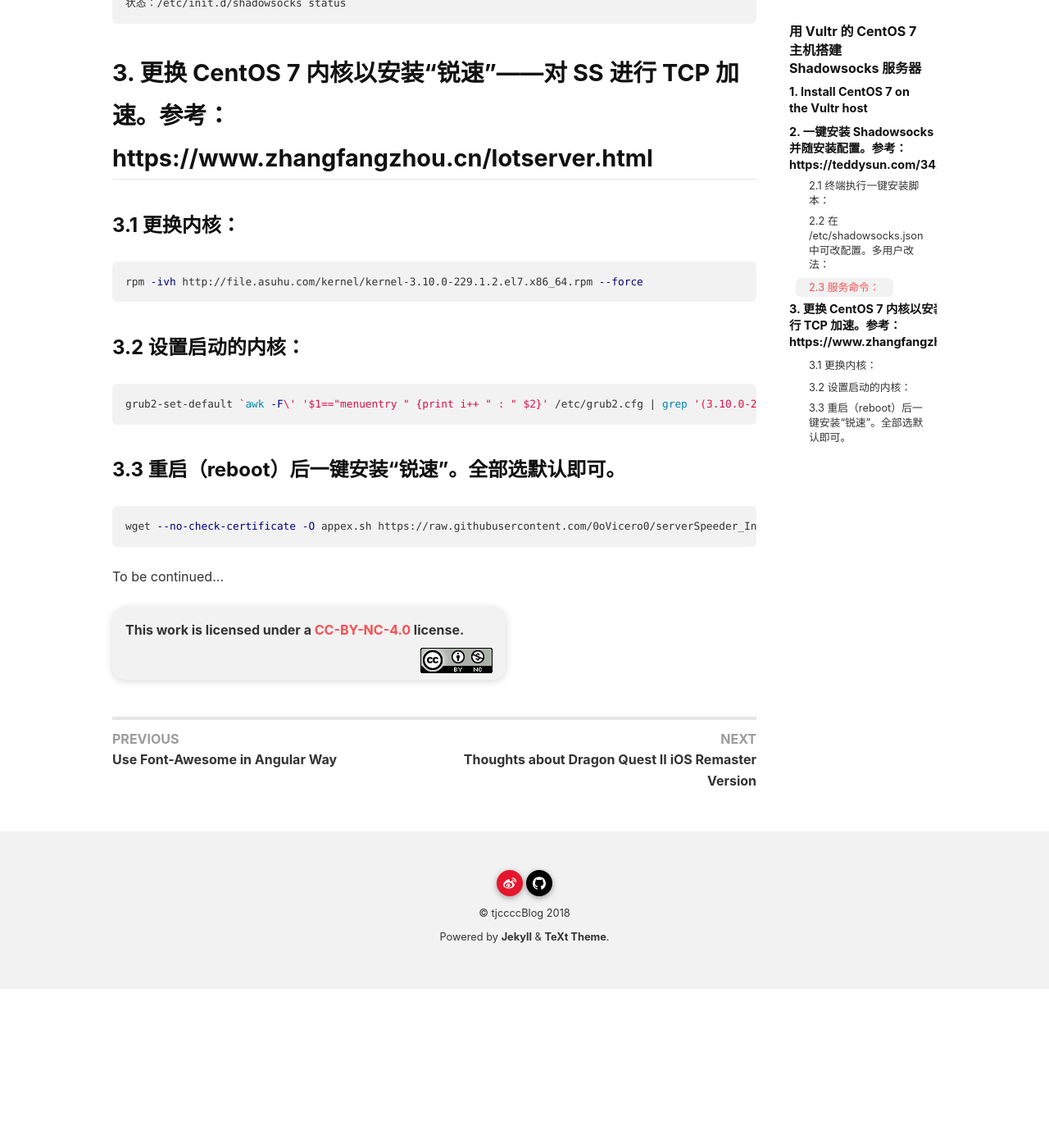
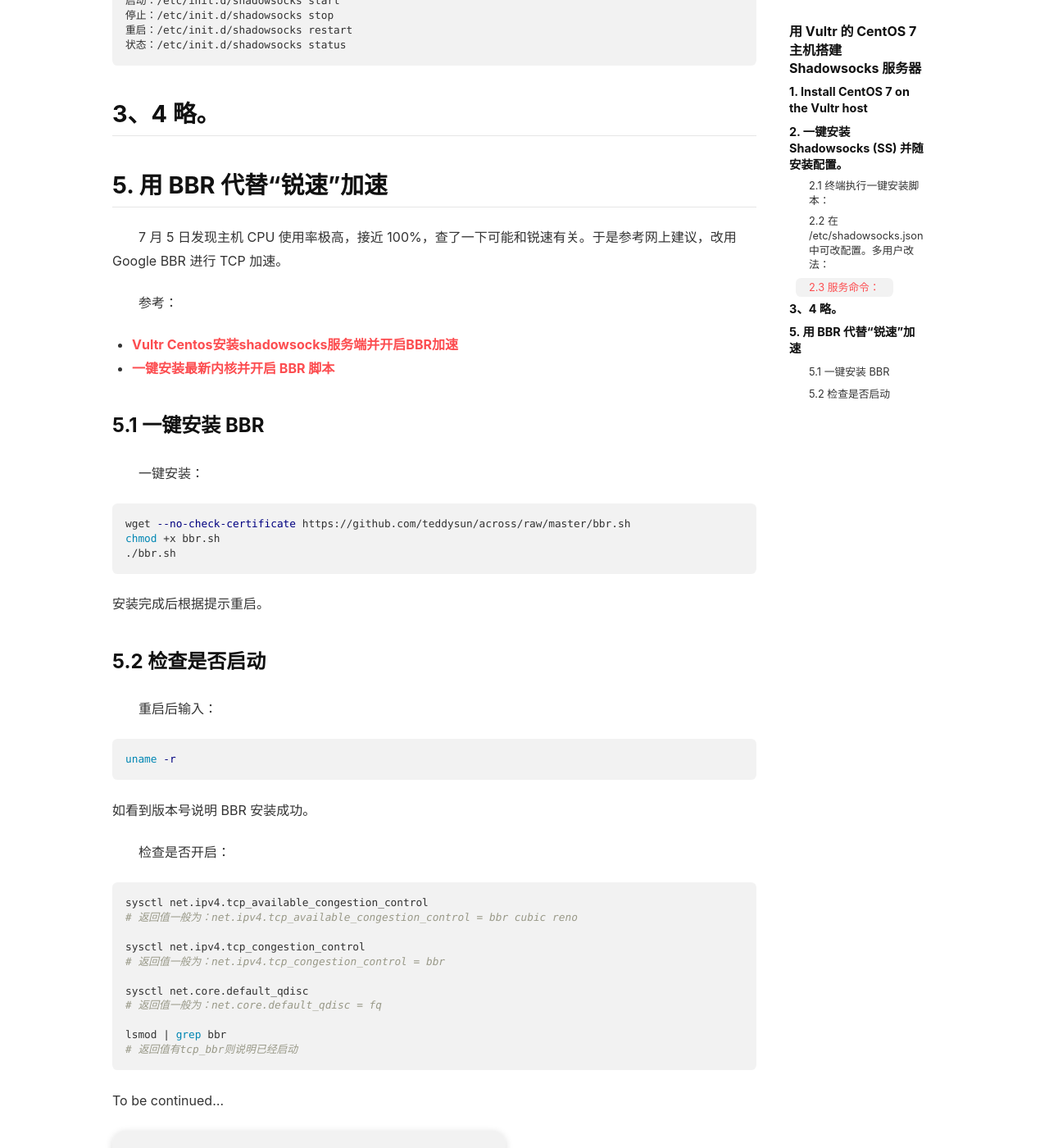
Before and after one commit to tjcccc/tjcccc.github.io, a Jekyll site: the page built from _posts/2018-04-13-Vultr-Fast-Shadowsocks-Server.md, in a window 1280 px wide and 1400 px high, scrolled down 1426 px. Shown: the whole window at 82% size. Built offline with Jekyll 4.4.1, drawn with Linux system fonts in a browser that asks for light colours; nearby versions of some CDN libraries; before the commit the page ends 2632 px from its top, so only the background shows below that; some of the changed text lies outside the part shown.

Commit message:
Update BBR method.

````diff
--- a/_posts/2018-04-13-Vultr-Fast-Shadowsocks-Server.md
+++ b/_posts/2018-04-13-Vultr-Fast-Shadowsocks-Server.md
@@ -8,7 +8,11 @@ tags: Shadowsocks Vultr
 
 ## 1. Install CentOS 7 on the Vultr host
 
-## 2. 一键安装 Shadowsocks (SS) 并随安装配置。参考：https://teddysun.com/342.html
+## 2. 一键安装 Shadowsocks (SS) 并随安装配置。
+
+　　参考：
+
+- [Shadowsocks Python版一键安装脚本](https://teddysun.com/342.html)
 
 ### 2.1 终端执行一键安装脚本：
 
@@ -49,24 +53,53 @@ chmod +x shadowsocks.sh
 状态：/etc/init.d/shadowsocks status
 ```
 
-## 3. 更换 CentOS 7 内核以安装“锐速”——对 SS 进行 TCP 加速。参考：https://www.zhangfangzhou.cn/lotserver.html
+## 3、4 略。
 
-### 3.1 更换内核：
+## 5. 用 BBR 代替“锐速”加速
+
+　　7 月 5 日发现主机 CPU 使用率极高，接近 100%，查了一下可能和锐速有关。于是参考网上建议，改用 Google BBR 进行 TCP 加速。
+
+　　参考：
+
+- [Vultr Centos安装shadowsocks服务端并开启BBR加速](https://rootrl.github.io/2017/10/11/Vultr-Centos%E5%AE%89%E8%A3%85shadowsocks%E6%9C%8D%E5%8A%A1%E7%AB%AF%E5%B9%B6%E5%BC%80%E5%90%AFBBR%E5%8A%A0%E9%80%9F/)
+- [一键安装最新内核并开启 BBR 脚本](https://teddysun.com/489.html)
+
+### 5.1 一键安装 BBR
+
+　　一键安装：
 
 ```shell
-rpm -ivh http://file.asuhu.com/kernel/kernel-3.10.0-229.1.2.el7.x86_64.rpm --force
+wget --no-check-certificate https://github.com/teddysun/across/raw/master/bbr.sh
+chmod +x bbr.sh
+./bbr.sh
 ```
 
-### 3.2 设置启动的内核：
+安装完成后根据提示重启。
+
+### 5.2 检查是否启动
+
+　　重启后输入：
 
 ```shell
-grub2-set-default `awk -F\' '$1=="menuentry " {print i++ " : " $2}' /etc/grub2.cfg | grep '(3.10.0-229.1.2.el7.x86_64) 7 (Core)'|awk '{print $1}'`
+uname -r
 ```
 
-### 3.3 重启（reboot）后一键安装“锐速”。全部选默认即可。
+如看到版本号说明 BBR 安装成功。
+
+　　检查是否开启：
 
 ```shell
-wget --no-check-certificate -O appex.sh https://raw.githubusercontent.com/0oVicero0/serverSpeeder_Install/master/appex.sh && chmod +x appex.sh && bash appex.sh install
+sysctl net.ipv4.tcp_available_congestion_control
+# 返回值一般为：net.ipv4.tcp_available_congestion_control = bbr cubic reno
+
+sysctl net.ipv4.tcp_congestion_control
+# 返回值一般为：net.ipv4.tcp_congestion_control = bbr
+
+sysctl net.core.default_qdisc
+# 返回值一般为：net.core.default_qdisc = fq
+
+lsmod | grep bbr
+# 返回值有tcp_bbr则说明已经启动
 ```
 
 To be continued...
````
Also changed, not shown: _drafts/2018/180413-VultrFastShadowsocks.md (+103 -16 lines).
